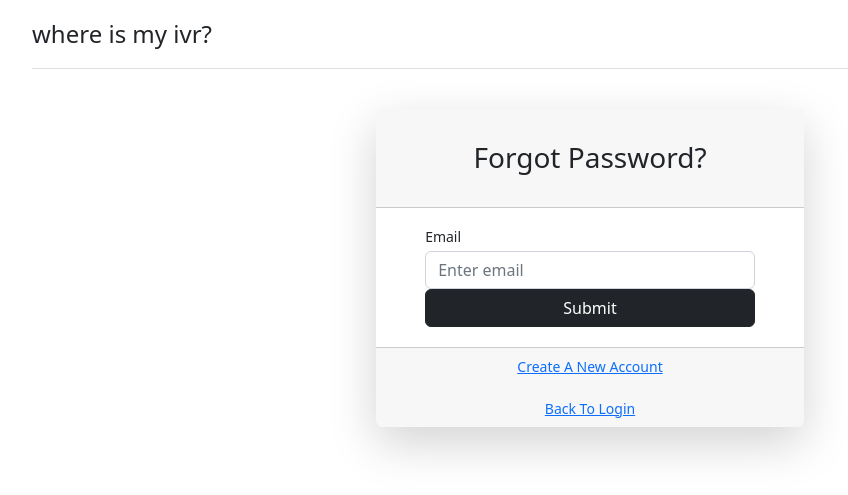
After one commit to tarankovaa/whereismyivr, a Django app: page /password-reset/ in a window 1280 px wide. The commit adds this page. Shown: the top 495 px of the page, without its empty margins (50-898 px from the left). Run offline with Django 4.2, Linux system fonts and the light colour scheme.

Commit message:
email confirmation and password reset implemented

```diff
--- a/whereismyivr/authorization/templates/authorization/login.html
+++ b/whereismyivr/authorization/templates/authorization/login.html
@@ -8,6 +8,7 @@
     {{ form.password }}<br>
     <label>{{ form.remember_me }}
         Запомнить меня</label><br><br>
-    <button type="submit" class="btn btn-success">Войти</button>
+    <button type="submit" class="btn btn-success">Войти</button><br><br>
+    <a href="{% url 'password_reset' %}"><i>Forgot Password?</i></a>
 </form>
 {% endblock %}
--- /dev/null
+++ b/whereismyivr/authorization/templates/authorization/password_reset.html
@@ -0,0 +1,59 @@
+{% extends "authorization/base.html" %}
+{% block content %}
+    <div class="form-content my-3 p-3">
+        <div class="container">
+            <div class="row justify-content-center">
+                <div class="col-lg-5">
+                    <div class="card shadow-lg border-0 rounded-lg mt-0 mb-3">
+                        <div class="card-header justify-content-center">
+                            <div id="error_div"></div>
+                          <h3 class="font-weight-light my-4 text-center">Forgot Password?</h3>
+                        </div>
+                        {% if form.errors %}
+                            <div class="alert alert-danger alert-dismissible" role="alert">
+                                <div id="form_errors">
+                                    {% for key, value in form.errors.items %}
+                                        <strong>{{ value }}</strong>
+                                    {% endfor %}
+                                </div>
+                                <button type="button" class="close" data-dismiss="alert" aria-label="Close">
+                                    <span aria-hidden="true">&times;</span>
+                                </button>
+                            </div>
+                        {% endif %}
+                        <div class="card-body">
+                            <form method="POST">
+                                {% csrf_token %}
+                                <div class="form-row">
+                                    <div class="col-md-10 offset-md-1">
+                                    <div class="form-group">
+                                      <label class="small mb-1" for="id_email">Email</label>
+                                        <input type="email" name="email"  class="form-control"
+                                               autocomplete="email" maxlength="254" required id="id_email"
+                                               placeholder="Enter email">
+                                    </div>
+                                </div>
+                            </div>
+                                <div class="form-row">
+                                  <div class="col-md-10 offset-md-1">
+                                    <div class="form-group mt-0 mb-1">
+                                        <button type="submit" class="col-md-12 btn btn-dark">Submit
+                                        </button>
+                                    </div>
+                                 </div>
+                               </div>
+                            </form>
+                        </div>
+                        <div class="card-footer text-center">
+                            <div class="small">
+                                <a href="{% url 'signup' %}">Create A New Account</a><br><br>
+                                <a href="{% url 'login' %}">Back To Login</a><br>
+                            </div>
+                        </div>
+                    </div>
+                </div>
+            </div>
+        </div>
+
+  </div>
+{% endblock content %}
--- a/whereismyivr/authorization/urls.py
+++ b/whereismyivr/authorization/urls.py
@@ -1,6 +1,7 @@
 from django.urls import path
 from django.contrib.auth import views as auth_views
-from .views import CustomLoginView, SignupView, CreateProfileView
+from . import views
+from .views import CustomLoginView, SignupView, CreateProfileView, ResetPasswordView
 from .forms import LoginForm
 import secrets
 
@@ -9,5 +10,13 @@ urlpatterns = [
     path('login/', CustomLoginView.as_view(redirect_authenticated_user=True, template_name='authorization/login.html',
                                            authentication_form=LoginForm), name='login'),
     path('logout/', auth_views.LogoutView.as_view(), name='logout'),
-    path('create-profile/', CreateProfileView.as_view(), name='create-profile')
+    path('create-profile/', CreateProfileView.as_view(), name='create_profile'),
+    path('activate/<uidb64>/<token>', views.activate, name='activate'),
+    path('password-reset/', ResetPasswordView.as_view(), name='password_reset'),
+    path('password-reset-confirm/<uidb64>/<token>/',
+         auth_views.PasswordResetConfirmView.as_view(template_name='authorization/password_reset_confirm.html'),
+         name='password_reset_confirm'),
+    path('password-reset-complete/',
+         auth_views.PasswordResetCompleteView.as_view(template_name='authorization/password_reset_complete.html'),
+         name='password_reset_complete'),
 ]
--- a/whereismyivr/authorization/views.py
+++ b/whereismyivr/authorization/views.py
@@ -3,11 +3,20 @@ import secrets
 from django.views import View
 from django.shortcuts import redirect, render
 from django.contrib import messages
-from django.contrib.auth.views import LoginView
+from django.contrib.auth.views import LoginView, PasswordResetView
+from django.contrib.auth.models import User
+from django.template.loader import render_to_string
+from django.contrib.sites.shortcuts import get_current_site
+from django.utils.http import urlsafe_base64_encode, urlsafe_base64_decode
+from django.utils.encoding import force_bytes, force_str
+from django.urls import reverse_lazy
+from django.contrib.messages.views import SuccessMessageMixin
+from django.core.mail import EmailMessage
 # from .forms import UserEmailForm, UsernameForm, UserPasswordForm
 from .forms import LoginForm, SignupForm, ProfileForm
 from django.core.exceptions import ObjectDoesNotExist
 from .models import Profile
+from .tokens import account_activation_token
 
 
 class SignupView(View):
@@ -21,10 +30,11 @@ class SignupView(View):
     def post(self, request, *args, **kwargs):
         form = self.form_class(request.POST)
         if form.is_valid():
-            form.save()
-            username = form.cleaned_data.get('username')
-            messages.success(request, f'Account created for {username}')
-            return redirect('login')
+            user = form.save(commit=False)
+            user.is_active = False
+            user.save()
+            activateEmail(request, user, form.cleaned_data.get('email'))
+            return redirect('home')
         return render(request, self.template_name, {'form': form})
 
     def dispatch(self, request, *args, **kwargs):
@@ -46,7 +56,7 @@ class CustomLoginView(LoginView):
 
 class CreateProfileView(View):
     form_class = ProfileForm
-    template_name = 'authorization/create-profile.html'
+    template_name = 'authorization/create_profile.html'
 
     def get(self, request, *args, **kwargs):
         form = self.form_class()
@@ -77,6 +87,52 @@ class CreateProfileView(View):
                 return redirect('home')
         finally:
             return super(CreateProfileView, self).dispatch(request, *args, **kwargs)
+
+
+class ResetPasswordView(SuccessMessageMixin, PasswordResetView):
+    template_name = 'authorization/password_reset.html'
+    email_template_name = 'authorization/password_reset_email.html'
+    subject_template_name = 'authorization/password_reset_subject'
+    success_message = "We've emailed you instructions for setting your password, " \
+                      "if an account exists with the email you entered. You should receive them shortly." \
+                      " If you don't receive an email, " \
+                      "please make sure you've entered the address you registered with, and check your spam folder."
+    success_url = reverse_lazy('home')
+
+
+def activateEmail(request, user, to_email):
+    mail_subject = 'where is my ivr? Активируйте ваш аккаунт'
+    message = render_to_string('authorization/activate_account_email.html', {
+        'user': user.username,
+        'domain': get_current_site(request).domain,
+        'uid': urlsafe_base64_encode(force_bytes(user.pk)),
+        'token': account_activation_token.make_token(user),
+        'protocol': 'https' if request.is_secure() else 'http'
+    })
+    email = EmailMessage(mail_subject, message, to=[to_email])
+    if email.send():
+        messages.success(request, f'Dear <b>{user}</b>, please go to you email <b>{to_email}</b> inbox and click on \
+            received activation link to confirm and complete the registration. <b>Note:</b> Check your spam folder.')
+    else:
+        messages.error(request, f'Problem sending confirmation email to {to_email}, check if you typed it correctly.')
+
+
+def activate(request, uidb64, token):
+    try:
+        uid = force_str(urlsafe_base64_decode(uidb64))
+        user = User.objects.get(pk=uid)
+    except(TypeError, ValueError, OverflowError, User.DoesNotExist):
+        user = None
+    if user and not user.is_active and account_activation_token.check_token(user, token):
+        user.is_active = True
+        user.save()
+        messages.success(request, 'Thank you for your email confirmation. Now you can login your account.')
+        return redirect('login')
+    elif user and user.is_active:
+        return redirect('home')
+    else:
+        messages.error(request, 'Activation link is invalid!')
+    return redirect('home')
 
 
 '''def signup(request):
--- a/whereismyivr/main/urls.py
+++ b/whereismyivr/main/urls.py
@@ -4,5 +4,5 @@ from .views import CreateCardView
 
 urlpatterns = [
     path('', views.index, name='home'),
-    path('create-card/', CreateCardView.as_view(), name='create-card')
+    path('create-card/', CreateCardView.as_view(), name='create_card')
 ]
--- a/whereismyivr/main/views.py
+++ b/whereismyivr/main/views.py
@@ -14,7 +14,7 @@ def index(request):
 
 class CreateCardView(View):
     form_class = CreateCardForm
-    template_name = 'main/create-card.html'
+    template_name = 'main/create_card.html'
 
     def get(self, request, *args, **kwargs):
         form = self.form_class()
```
Also changed, not shown: whereismyivr/authorization/forms.py (+7 -0 lines), whereismyivr/authorization/templates/authorization/activate_account_email.html (added, +7 -0 lines), whereismyivr/authorization/templates/authorization/password_reset_complete.html (added, +14 -0 lines), whereismyivr/authorization/templates/authorization/password_reset_confirm.html (added, +71 -0 lines), whereismyivr/authorization/templates/authorization/password_reset_email.html (added, +12 -0 lines), whereismyivr/authorization/tokens.py (added, +10 -0 lines), whereismyivr/whereismyivr/settings.py (+10 -0 lines), whereismyivr/authorization/templates/authorization/create_profile.html (renamed from whereismyivr/authorization/templates/authorization/create-profile.html), whereismyivr/main/templates/main/create_card.html (renamed from whereismyivr/main/templates/main/create-card.html), 1 other file.
